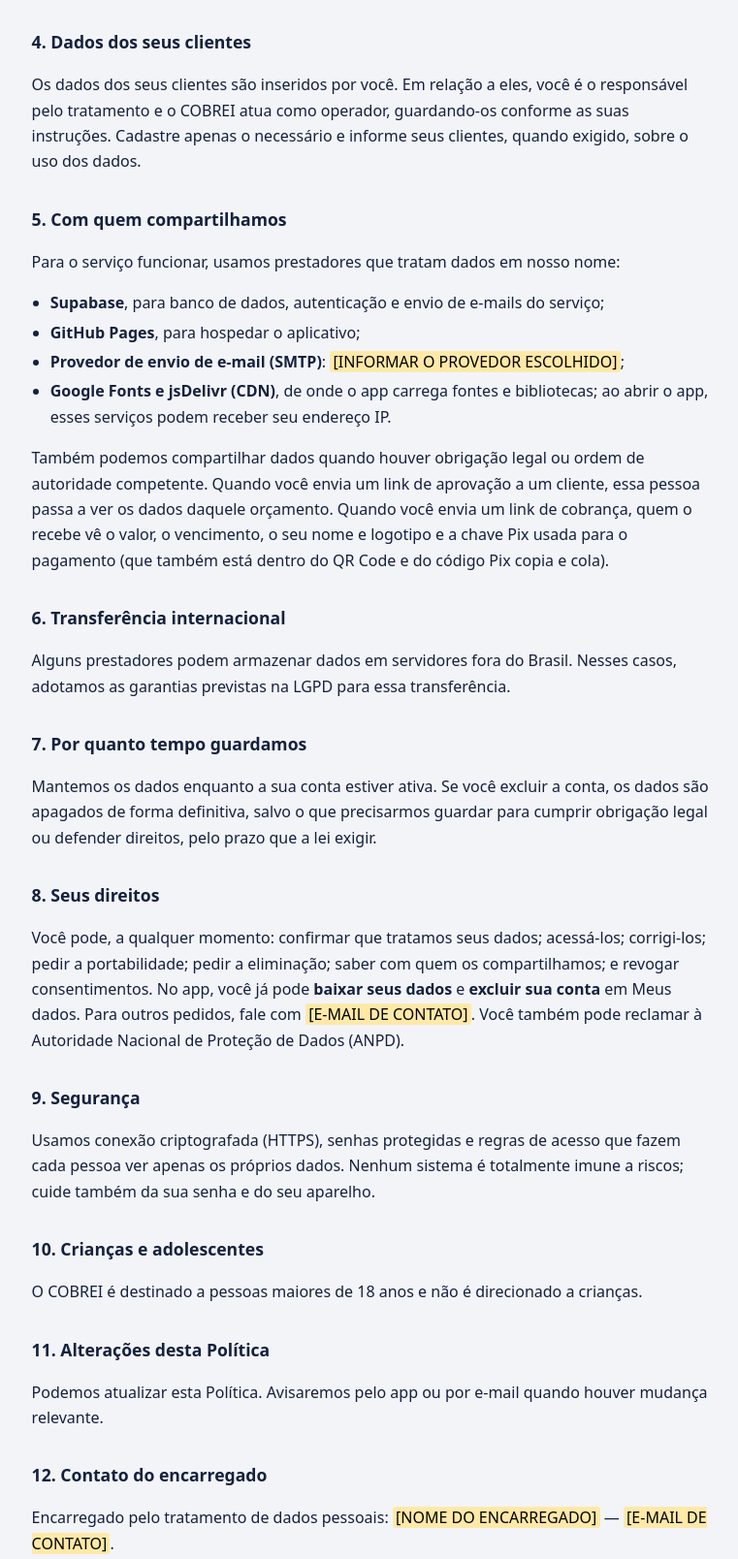
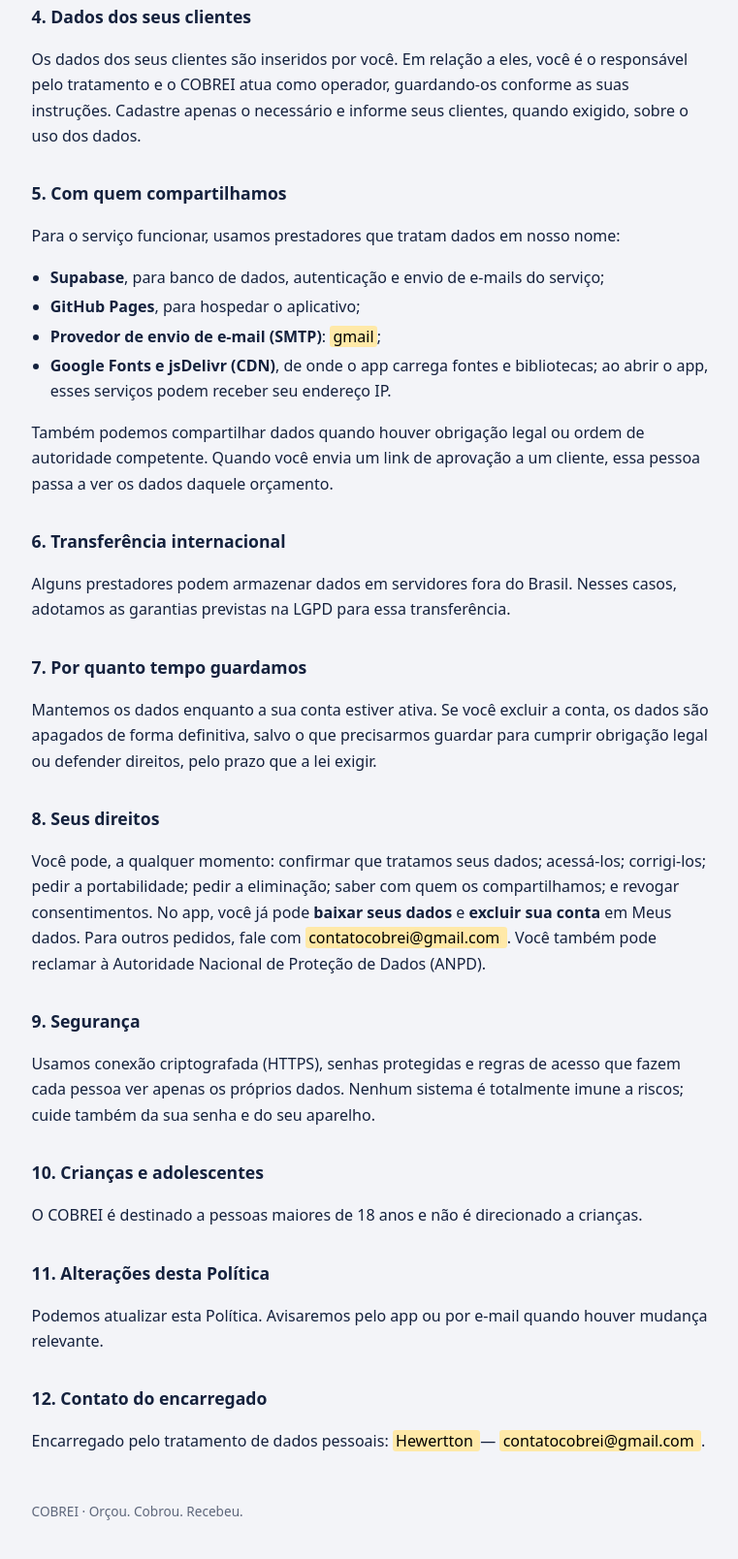
Before and after one commit to hewertton9/cobrei, a plain HTML site: page privacidade.html in a window 1280 px wide. Shown: the part 1117-2725 px from the top of the page at 97% size, without its empty margins (257-1018 px from the left). Drawn offline with Linux system fonts and the light colour scheme.

Commit message:
Add files via upload

```diff
--- a/privacidade.html
+++ b/privacidade.html
@@ -24,7 +24,7 @@ footer{margin-top:3rem;color:#5d667a;font-size:.85rem}
 <h1>Política de Privacidade</h1>
 <p class="dt">Última atualização: 19 de outubro de 2026</p>
 
-<p>Esta Política explica como o <b>COBREI</b> trata dados pessoais, em conformidade com a Lei Geral de Proteção de Dados (LGPD, Lei nº 13.709/2018). O controlador dos dados da sua conta é <mark>[NOME DA EMPRESA OU DO RESPONSÁVEL]</mark>, CPF/CNPJ <mark>[CPF OU CNPJ]</mark>, contato: <mark>[E-MAIL DE CONTATO]</mark>.</p>
+<p>Esta Política explica como o <b>COBREI</b> trata dados pessoais, em conformidade com a Lei Geral de Proteção de Dados (LGPD, Lei nº 13.709/2018). O controlador dos dados da sua conta é <mark>COBREI</mark>, CPF/CNPJ <mark>[CPF OU CNPJ]</mark>, contato: contatocobrei@gmail.com</mark>.</p>
 
 <h2>1. Quais dados coletamos</h2>
 <ul>
@@ -56,10 +56,10 @@ footer{margin-top:3rem;color:#5d667a;font-size:.85rem}
 <ul>
 <li><b>Supabase</b>, para banco de dados, autenticação e envio de e-mails do serviço;</li>
 <li><b>GitHub Pages</b>, para hospedar o aplicativo;</li>
-<li><b>Provedor de envio de e-mail (SMTP)</b>: <mark>[INFORMAR O PROVEDOR ESCOLHIDO]</mark>;</li>
+<li><b>Provedor de envio de e-mail (SMTP)</b>: <mark>gmail</mark>;</li>
 <li><b>Google Fonts e jsDelivr (CDN)</b>, de onde o app carrega fontes e bibliotecas; ao abrir o app, esses serviços podem receber seu endereço IP.</li>
 </ul>
-<p>Também podemos compartilhar dados quando houver obrigação legal ou ordem de autoridade competente. Quando você envia um link de aprovação a um cliente, essa pessoa passa a ver os dados daquele orçamento. Quando você envia um link de cobrança, quem o recebe vê o valor, o vencimento, o seu nome e logotipo e a chave Pix usada para o pagamento (que também está dentro do QR Code e do código Pix copia e cola).</p>
+<p>Também podemos compartilhar dados quando houver obrigação legal ou ordem de autoridade competente. Quando você envia um link de aprovação a um cliente, essa pessoa passa a ver os dados daquele orçamento.</p>
 
 <h2>6. Transferência internacional</h2>
 <p>Alguns prestadores podem armazenar dados em servidores fora do Brasil. Nesses casos, adotamos as garantias previstas na LGPD para essa transferência.</p>
@@ -68,7 +68,7 @@ footer{margin-top:3rem;color:#5d667a;font-size:.85rem}
 <p>Mantemos os dados enquanto a sua conta estiver ativa. Se você excluir a conta, os dados são apagados de forma definitiva, salvo o que precisarmos guardar para cumprir obrigação legal ou defender direitos, pelo prazo que a lei exigir.</p>
 
 <h2>8. Seus direitos</h2>
-<p>Você pode, a qualquer momento: confirmar que tratamos seus dados; acessá-los; corrigi-los; pedir a portabilidade; pedir a eliminação; saber com quem os compartilhamos; e revogar consentimentos. No app, você já pode <b>baixar seus dados</b> e <b>excluir sua conta</b> em Meus dados. Para outros pedidos, fale com <mark>[E-MAIL DE CONTATO]</mark>. Você também pode reclamar à Autoridade Nacional de Proteção de Dados (ANPD).</p>
+<p>Você pode, a qualquer momento: confirmar que tratamos seus dados; acessá-los; corrigi-los; pedir a portabilidade; pedir a eliminação; saber com quem os compartilhamos; e revogar consentimentos. No app, você já pode <b>baixar seus dados</b> e <b>excluir sua conta</b> em Meus dados. Para outros pedidos, fale com <mark> contatocobrei@gmail.com </mark>. Você também pode reclamar à Autoridade Nacional de Proteção de Dados (ANPD).</p>
 
 <h2>9. Segurança</h2>
 <p>Usamos conexão criptografada (HTTPS), senhas protegidas e regras de acesso que fazem cada pessoa ver apenas os próprios dados. Nenhum sistema é totalmente imune a riscos; cuide também da sua senha e do seu aparelho.</p>
@@ -80,7 +80,7 @@ footer{margin-top:3rem;color:#5d667a;font-size:.85rem}
 <p>Podemos atualizar esta Política. Avisaremos pelo app ou por e-mail quando houver mudança relevante.</p>
 
 <h2>12. Contato do encarregado</h2>
-<p>Encarregado pelo tratamento de dados pessoais: <mark>[NOME DO ENCARREGADO]</mark> — <mark>[E-MAIL DE CONTATO]</mark>.</p>
+<p>Encarregado pelo tratamento de dados pessoais: <mark> Hewertton </mark> — <mark> contatocobrei@gmail.com </mark>.</p>
 
 <footer>COBREI · Orçou. Cobrou. Recebeu.</footer>
 </main>
```
Also changed, not shown: termos.html (+4 -4 lines).
